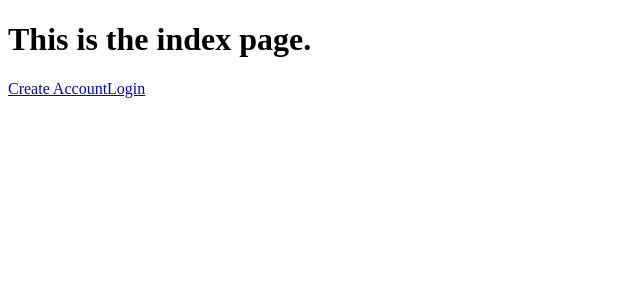
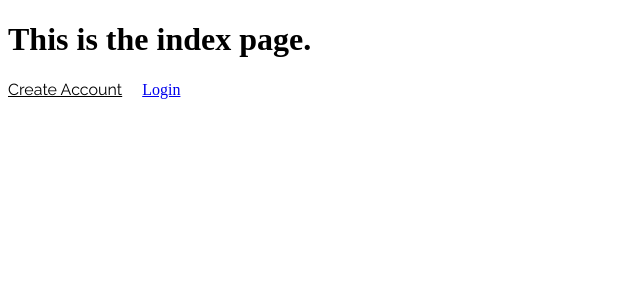
Before and after one commit to jdhilts/create_account_login_system, a React (Create React App) app: page / in a window 1280 px wide. Shown: the top 300 px of the page, without its empty margins (0-640 px from the left). Built offline with nearby package versions, Linux system fonts and the light colour scheme.

Commit message:
Added link style to index page

```diff
--- a/package.json
+++ b/package.json
@@ -12,11 +12,12 @@
     "react": "^17.0.2",
     "react-dom": "^17.0.2",
     "react-scripts": "5.0.0",
+    "serve": "^13.0.2",
     "web-vitals": "^2.1.4",
     "yup": "^0.32.11"
   },
   "scripts": {
-    "start": "react-scripts start",
+    "start": "serve -s build",
     "build": "react-scripts build",
     "test": "react-scripts test",
     "eject": "react-scripts eject"
--- a/src/components/IndexPage.js
+++ b/src/components/IndexPage.js
@@ -1,11 +1,12 @@
 import {Link} from '@reach/router'
+import '../style'
 
 const IndexPage =(props)=> {
 	return(
 		<div>
 		<h1>This is the index page.</h1>
 		<nav>
-		<Link to='/create_account'>Create Account</Link>
+		<Link className='link' to='/create_account'>Create Account</Link>
 		<Link to='/Login'>Login</Link>
 		</nav>
 		</div>
--- a/src/components/login/Login.js
+++ b/src/components/login/Login.js
@@ -1,4 +1,5 @@
 import {Link} from '@reach/router'
+import '../style'
 
 const Login =(props)=> {
 	return(
```
Also changed, not shown: 1 other file (tests, documents, lock files or other folders).
